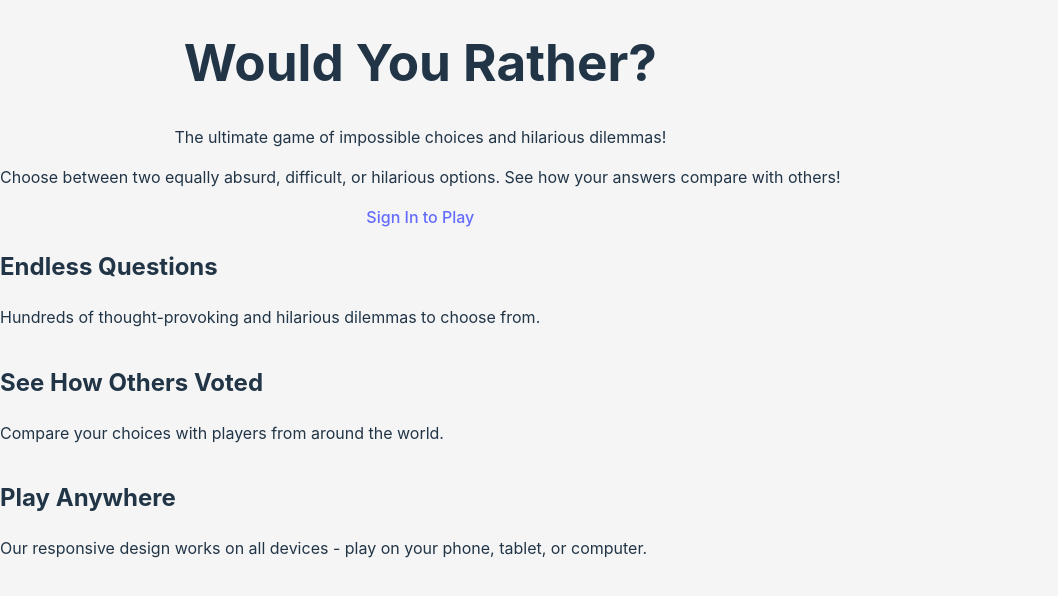
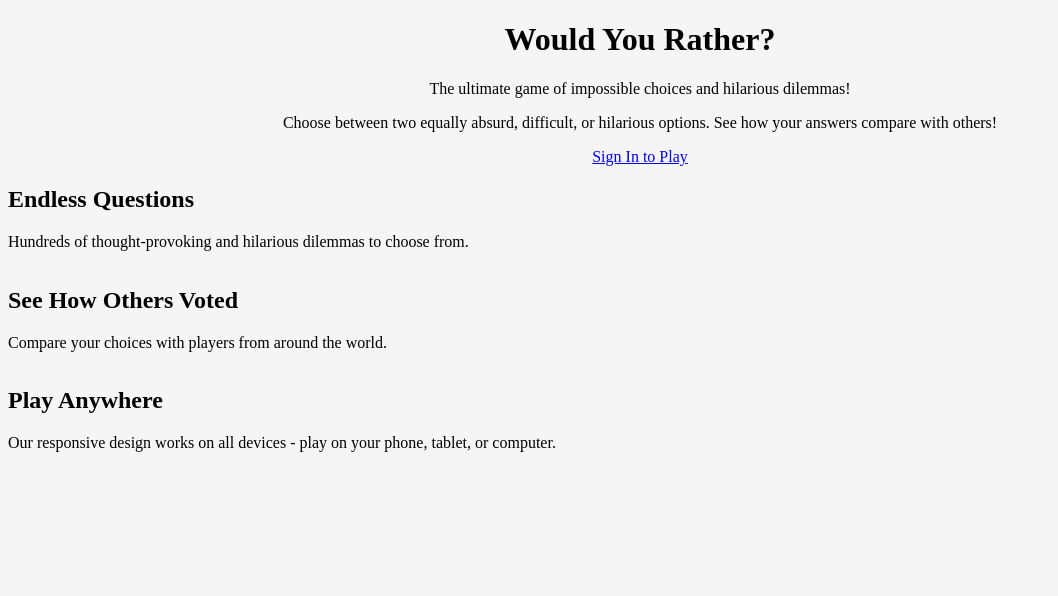
Before and after one commit to RezdarNajeeb/would-you-rather, a React (Vite) app: page / in a window 1280 px wide. Shown: the top 596 px of the page, without its empty margins (0-1058 px from the left). Built offline with nearby package versions, Linux system fonts and the light colour scheme; no server answers.

Commit message:
remove unused CSS styles and simplify index.css for better maintainability

```diff
--- a/src/index.css
+++ b/src/index.css
@@ -1,72 +1,3 @@
-:root {
-  font-family: Inter, system-ui, Avenir, Helvetica, Arial, sans-serif;
-  line-height: 1.5;
-  font-weight: 400;
-
-  color-scheme: light dark;
-  color: rgba(255, 255, 255, 0.87);
-  background-color: #242424;
-
-  font-synthesis: none;
-  text-rendering: optimizeLegibility;
-  -webkit-font-smoothing: antialiased;
-  -moz-osx-font-smoothing: grayscale;
-}
-
-a {
-  font-weight: 500;
-  color: #646cff;
-  text-decoration: inherit;
-}
-a:hover {
-  color: #535bf2;
-}
-
-body {
-  margin: 0;
-  display: flex;
-  place-items: center;
-  min-width: 320px;
-  min-height: 100vh;
-}
-
-h1 {
-  font-size: 3.2em;
-  line-height: 1.1;
-}
-
-button {
-  border-radius: 8px;
-  border: 1px solid transparent;
-  padding: 0.6em 1.2em;
-  font-size: 1em;
-  font-weight: 500;
-  font-family: inherit;
-  background-color: #1a1a1a;
-  cursor: pointer;
-  transition: border-color 0.25s;
-}
-button:hover {
-  border-color: #646cff;
-}
-button:focus,
-button:focus-visible {
-  outline: 4px auto -webkit-focus-ring-color;
-}
-
-@media (prefers-color-scheme: light) {
-  :root {
-    color: #213547;
-    background-color: #ffffff;
-  }
-  a:hover {
-    color: #747bff;
-  }
-  button {
-    background-color: #f9f9f9;
-  }
-}
-
 @tailwind base;
 @tailwind components;
 @tailwind utilities;
```
